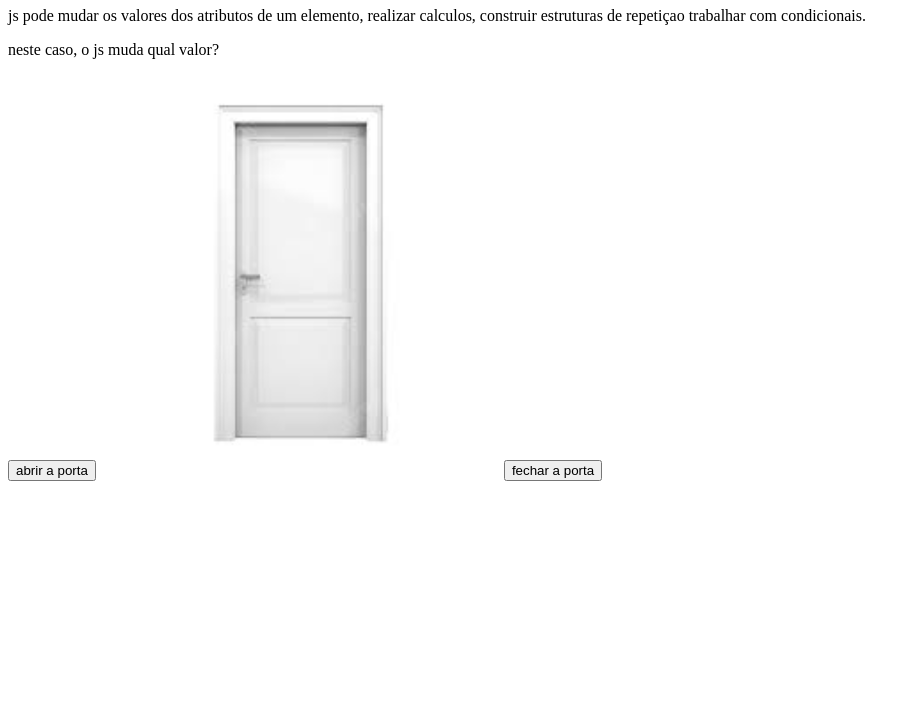
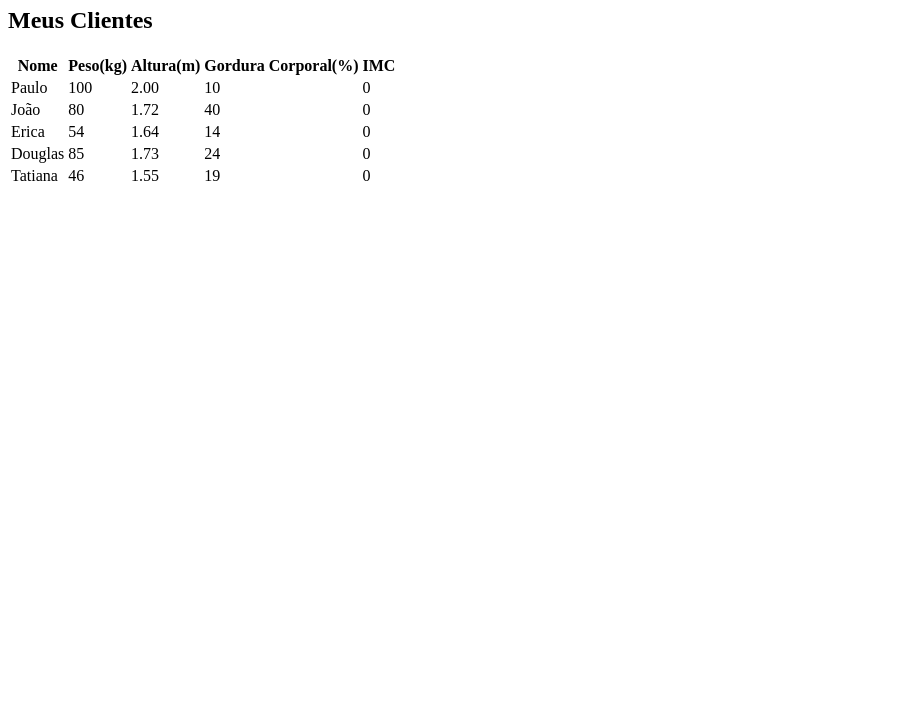
Before and after one commit to gabriellycama/teste-js, a plain HTML site: page index.html in a window 1280 px wide. Shown: the part 73-800 px from the top of the page, without its empty margins (0-921 px from the left). Drawn offline with Linux system fonts and the light colour scheme.

Commit message:
Add files via upload

```diff
--- a/index.html
+++ b/index.html
@@ -1,20 +1,77 @@
 <!DOCTYPE html>
 <html lang="pt-br">
-<head>
-    <meta charset="UTF-8">
-    <meta name="viewport" content="width=device-width, initial-scale=1.0">
-    <title>porta para a disney</title>
-</head>
-<body>
-    <h1>o que o js pode fazer</h1>
-    <p>js pode mudar os valores dos atributos de um elemento,
-        realizar calculos, construir estruturas de repetiçao
-        trabalhar com condicionais.
-    </p>
-    <p>neste caso, o js muda qual valor?</p>
-    <button onclick="document.getElementById('lua').src='aberta.png'"> abrir a porta</button>
-    <img id="lua" src="fechada.jfif"  style="width: 400px;"  alt="porta fechada">
-    <button onclick="document.getElementById('lua').src='fechada.jfif'"> fechar a porta</button>
+	<head>
+		<meta charset="UTF-8">
+		<title>Aparecida Nutrição</title>
+		<link rel="icon" href="favicon.ico" type="image/x-icon">
+		<link rel="stylesheet" type="text/css" href="css/reset.css">
+		<link rel="stylesheet" type="text/css" href="css/index.css">
+	</head>
+	<body>
+		<header>
 
-</body>
+			<div class="container">
+				<h1 class="container principal">Aparecida Nutrição</h1>
+			</div>
+		</header>
+		<main>
+			<section class="container">
+				<h2>Meus Clientes</h2>
+				<table>
+					<thead>
+						<tr>
+							<th>Nome</th>
+							<th>Peso(kg)</th>
+							<th>Altura(m)</th>
+							<th>Gordura Corporal(%)</th>
+							<th>IMC</th>
+						</tr>
+					</thead>
+					<tbody id="tabela-pacientes">
+						<tr class="paciente" id="primeiro-paciente">
+							<td class="info-nome">Paulo</td>
+							<td class="info-peso">100</td>
+							<td class="info-altura">2.00</td>
+							<td class="info-gordura">10</td>
+							<td class="info-imc">0</td>
+						</tr>
+
+						<tr class="paciente" >
+							<td class="info-nome">João</td>
+							<td class="info-peso">80</td>
+							<td class="info-altura">1.72</td>
+							<td class="info-gordura">40</td>
+							<td class="info-imc">0</td>
+						</tr>
+
+						<tr class="paciente" >
+							<td class="info-nome">Erica</td>
+							<td class="info-peso">54</td>
+							<td class="info-altura">1.64</td>
+							<td class="info-gordura">14</td>
+							<td class="info-imc">0</td>
+						</tr>
+
+						<tr class="paciente">
+							<td class="info-nome">Douglas</td>
+							<td class="info-peso">85</td>
+							<td class="info-altura">1.73</td>
+							<td class="info-gordura">24</td>
+							<td class="info-imc">0</td>
+						</tr>
+						<tr class="paciente" >
+							<td class="info-nome">Tatiana</td>
+							<td class="info-peso">46</td>
+							<td class="info-altura">1.55</td>
+							<td class="info-gordura">19</td>
+							<td class="info-imc">0</td>
+						</tr>
+					</tbody>
+				</table>
+
+			</section>
+		</main>
+		<script scr="principal.js"></script>
+
+	</body>
 </html>
```
Also changed, not shown: principal.js (added, +25 -0 lines), favicon.ico (added), 2 other files.
